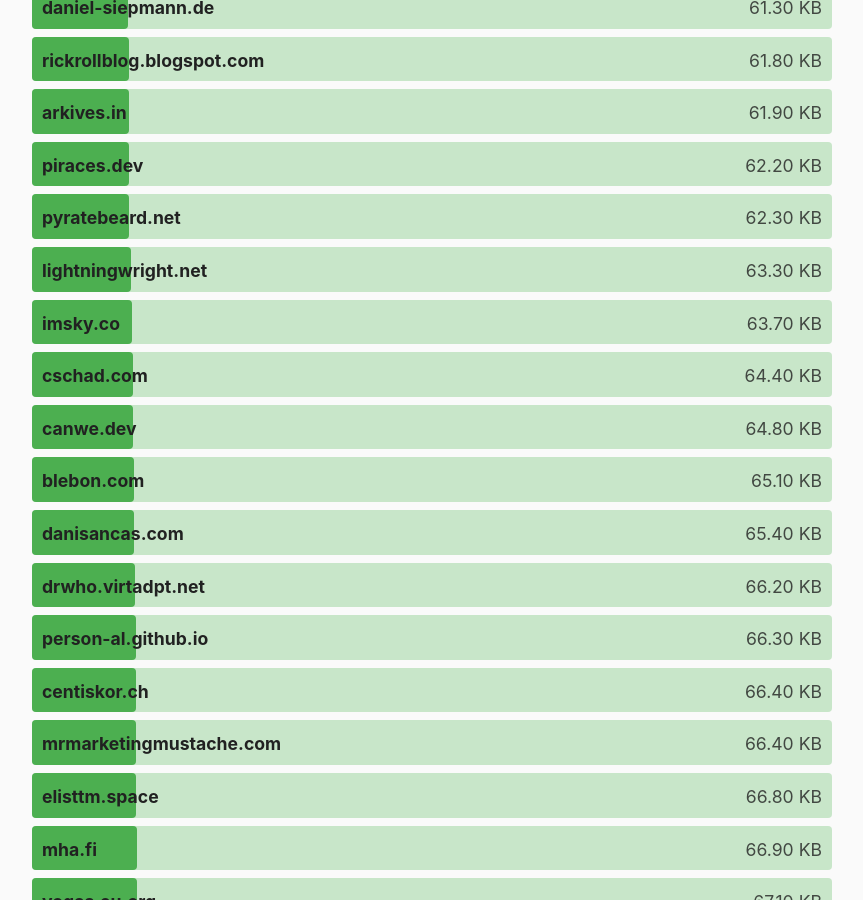
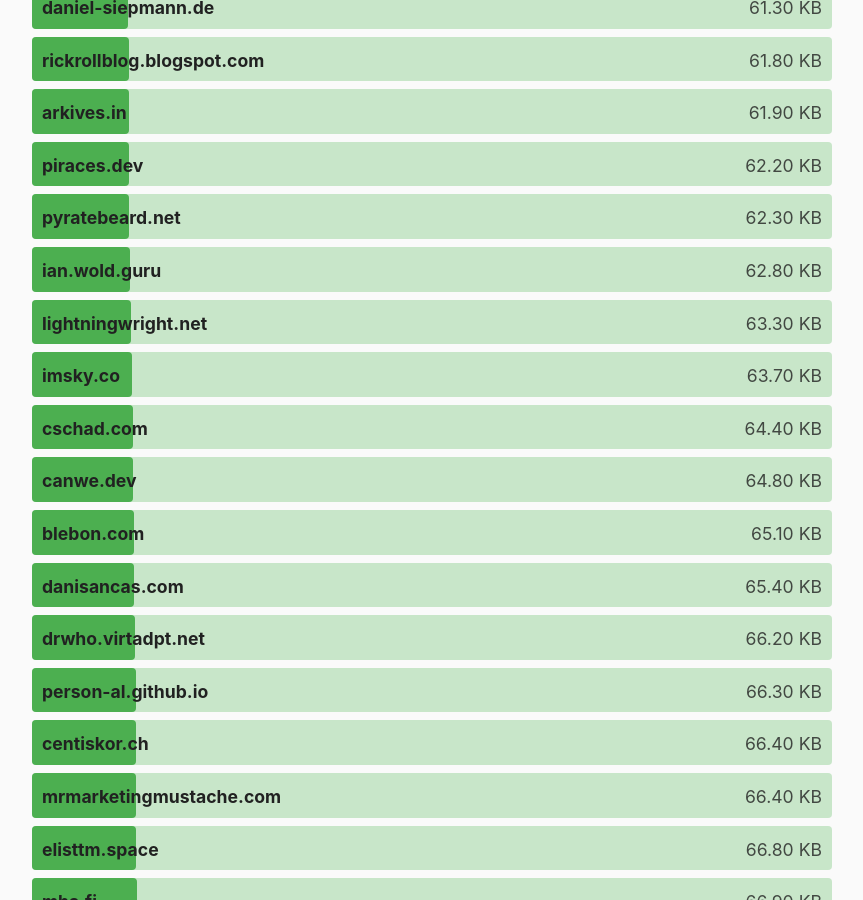
Before and after one commit to kevquirk/512kb.club, a Jekyll site: the page built from index.md, in a window 1280 px wide and 900 px high, scrolled down 17522 px. Shown: the whole window, without its empty margins (208-1071 px from the left). Built offline with Jekyll 4.4.1, drawn with Linux system fonts in a browser that asks for light colours; some of the changed text lies outside the part shown.

Commit message:
Update size of ian.wold.guru

```diff
--- a/_data/sites.yml
+++ b/_data/sites.yml
@@ -1490,8 +1490,8 @@
 
 - domain: ian.wold.guru
   url: https://ian.wold.guru/
-  size: 210
-  last_checked: 2023-12-04
+  size: 62.8
+  last_checked: 2023-12-06
 
 - domain: ianmuchina.com
   url: https://ianmuchina.com/
```
